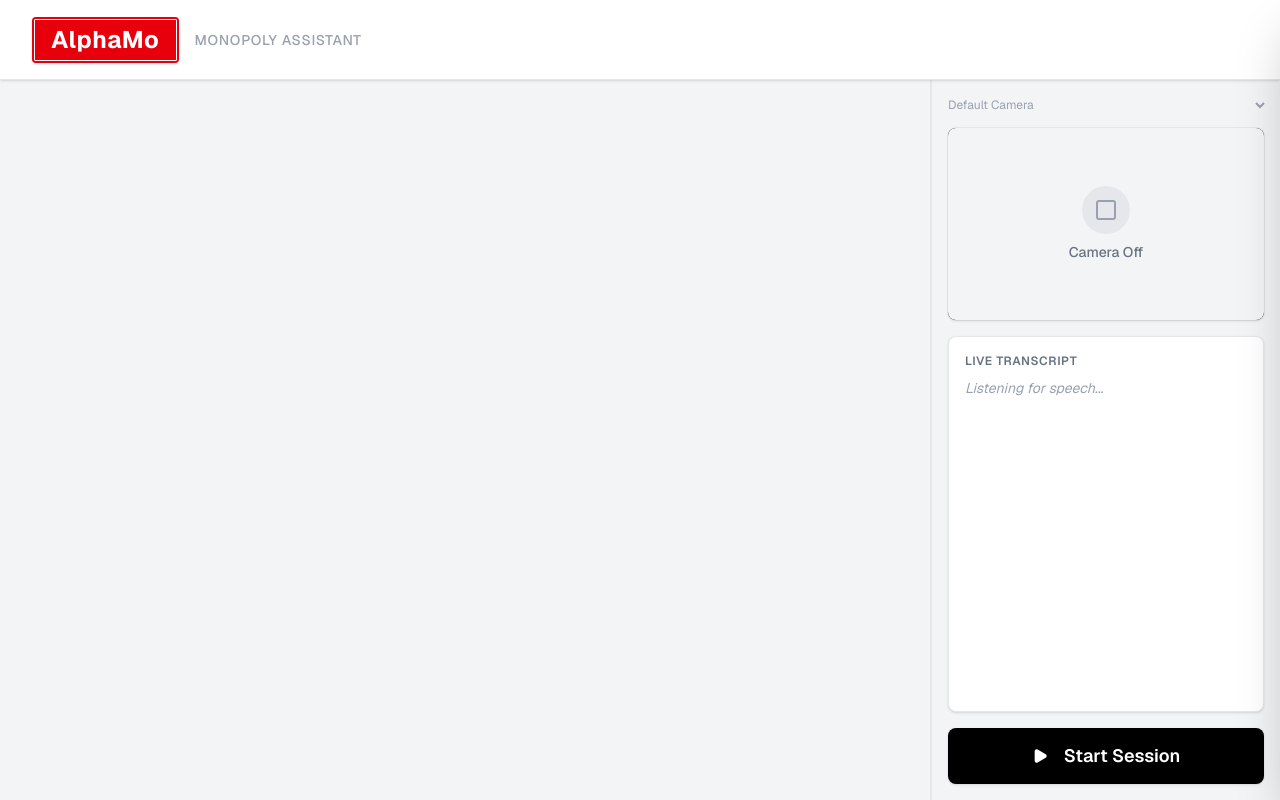
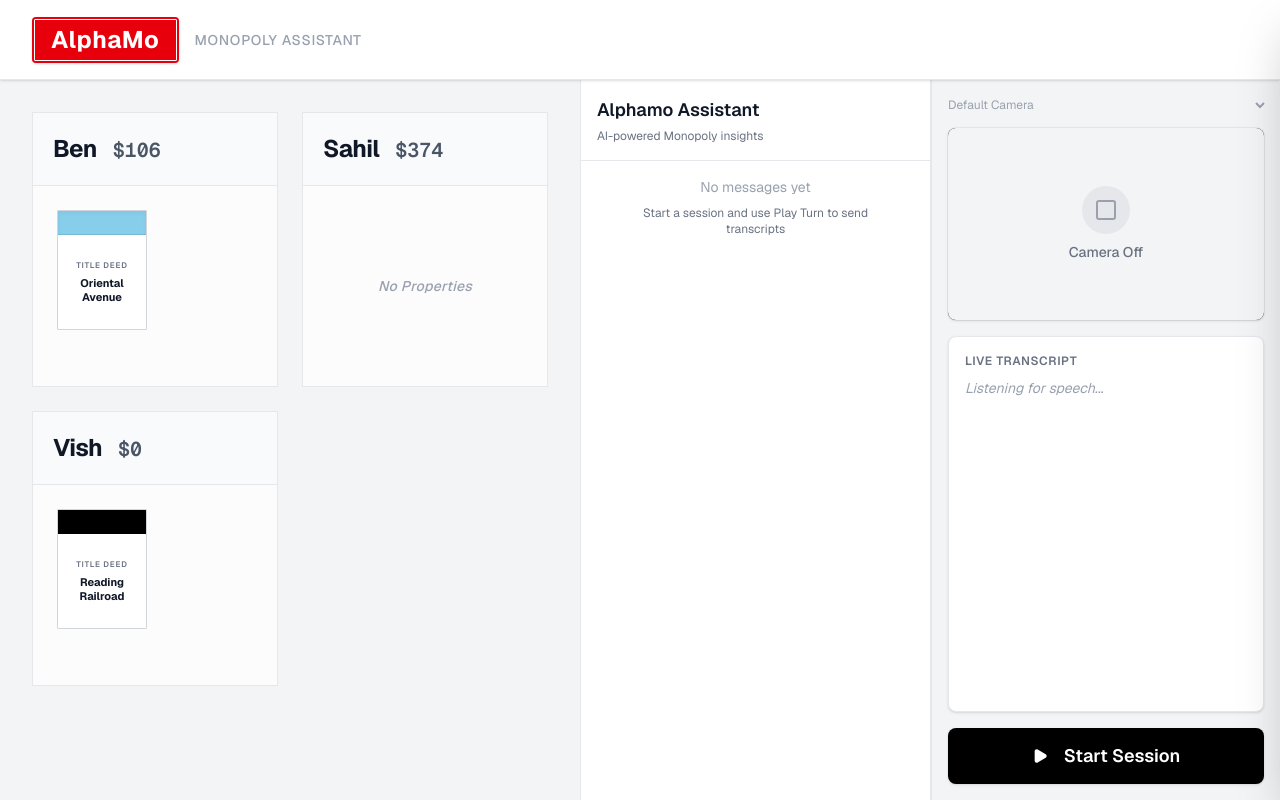
Before and after one commit to sahilmahendrakar/alphamo, a Next.js app: page / in a window 1280 px wide. Built offline with nearby package versions, Linux system fonts and the light colour scheme.

Commit message:
Connect transcript to alphamo

```diff
--- a/app/page.tsx
+++ b/app/page.tsx
@@ -1,9 +1,11 @@
 'use client';
 
 import { useState, useEffect } from 'react';
+import { useChat } from '@ai-sdk/react';
 import { GameStateDisplay } from '@/components/game-state-display';
 import { DealInterface } from '@/components/deal-interface';
-import { TurnSidebar } from '@/components/turn-sidebar';
+import { TurnSidebar, CapturedItem } from '@/components/turn-sidebar';
+import { AlphamoChatPanel } from '@/components/alphamo-chat-panel';
 import { MemoryBank } from '@/lib/memory/types';
 import { Button } from '@/components/ui/button';
 import { X } from 'lucide-react';
@@ -13,6 +15,8 @@ export default function Home() {
   const [gameState, setGameState] = useState<MemoryBank | null>(null);
   const [isLoading, setIsLoading] = useState(true);
   const [error, setError] = useState<string | null>(null);
+
+  const { messages, sendMessage, status } = useChat();
 
   const fetchMemoryState = async () => {
     try {
@@ -41,6 +45,15 @@ export default function Home() {
     return () => clearInterval(pollInterval);
   }, []);
 
+  const handleCapture = (item: CapturedItem) => {
+    if (item.transcript.trim()) {
+      sendMessage({
+        text: item.transcript,
+        files: [],
+      });
+    }
+  };
+
   return (
     <div className="flex flex-col h-screen bg-gray-50 font-sans overflow-hidden">
 
@@ -60,7 +73,7 @@ export default function Home() {
         </div>
       </div>
 
-      {/* 2. Main Content Area - Split vertically */}
+      {/* 2. Main Content Area - Split into 3 columns */}
       <div className="flex-1 flex overflow-hidden">
 
           {/* Left: Game State (Flexible width) */}
@@ -85,9 +98,14 @@ export default function Home() {
              )}
           </div>
 
+          {/* Middle: Alphamo Chat Panel (Fixed width) */}
+          <div className="w-[350px] shrink-0 border-l border-gray-200 bg-white z-10">
+             <AlphamoChatPanel messages={messages} isLoading={status === 'submitted' || status === 'streaming'} />
+          </div>
+
           {/* Right: Turn Sidebar (Fixed width) */}
           <div className="w-[350px] shrink-0 border-l border-gray-200 bg-white z-10">
-             <TurnSidebar />
+             <TurnSidebar onCapture={handleCapture} />
           </div>
       </div>
 
--- /dev/null
+++ b/components/alphamo-chat-panel.tsx
@@ -0,0 +1,56 @@
+'use client';
+
+import { Message as AIMessage } from 'ai';
+import {
+  Conversation,
+  ConversationContent,
+  ConversationScrollButton,
+} from '@/components/ai-elements/conversation';
+import { Message, MessageContent, MessageResponse } from '@/components/ai-elements/message';
+
+interface AlphamoChatPanelProps {
+  messages: AIMessage[];
+  isLoading?: boolean;
+}
+
+export function AlphamoChatPanel({ messages, isLoading }: AlphamoChatPanelProps) {
+  return (
+    <div className="flex flex-col h-full bg-white">
+      <div className="p-4 border-b border-gray-200 shrink-0">
+        <h2 className="font-semibold text-lg text-gray-900">Alphamo Assistant</h2>
+        <p className="text-xs text-gray-500 mt-1">AI-powered Monopoly insights</p>
+      </div>
+
+      <Conversation className="flex-1">
+        <ConversationContent>
+          {messages.length === 0 ? (
+            <div className="flex items-center justify-center h-full text-center px-4">
+              <div className="space-y-2">
+                <div className="text-gray-400 text-sm">No messages yet</div>
+                <p className="text-gray-500 text-xs">
+                  Start a session and use Play Turn to send transcripts
+                </p>
+              </div>
+            </div>
+          ) : (
+            messages.map((message) => (
+              <Message key={message.id} from={message.role}>
+                <MessageContent>
+                  <MessageResponse>{message.content}</MessageResponse>
+                </MessageContent>
+              </Message>
+            ))
+          )}
+          {isLoading && (
+            <Message from="assistant">
+              <MessageContent>
+                <div className="text-gray-400 text-sm">Thinking...</div>
+              </MessageContent>
+            </Message>
+          )}
+        </ConversationContent>
+        <ConversationScrollButton />
+      </Conversation>
+    </div>
+  );
+}
--- a/data/memory.json
+++ b/data/memory.json
@@ -1,4 +1,35 @@
 {
   "players": [
+    {
+      "name": "Ben",
+      "properties": [
+        {
+          "name": "Oriental Avenue",
+          "colorGroup": "Light Blue",
+          "houses": 0,
+          "hotels": 0,
+          "isMortgaged": false
+        }
+      ],
+      "money": 106
+    },
+    {
+      "name": "Sahil",
+      "properties": [],
+      "money": 374
+    },
+    {
+      "name": "Vish",
+      "properties": [
+        {
+          "name": "Reading Railroad",
+          "colorGroup": "Railroad",
+          "houses": 0,
+          "hotels": 0,
+          "isMortgaged": false
+        }
+      ],
+      "money": 0
+    }
   ]
 }
```
